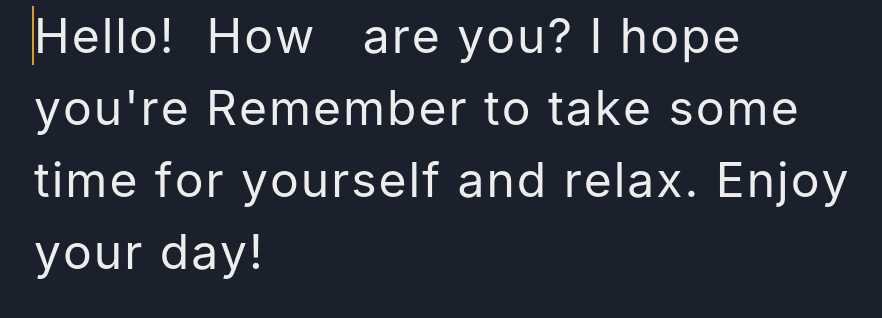
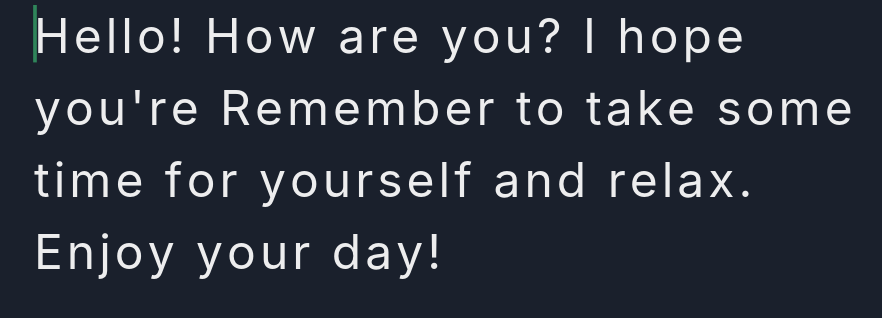
Before and after one commit to denischagin/code-typing-frontend, a React (Vite) app: page / in a window 1280 px wide. Shown: the top 318 px of the page, without its empty margins (174-1056 px from the left). Built offline with nearby package versions, Linux system fonts and the light colour scheme.

Commit message:
feat: простейшая версия курсора без рефакторинга

```diff
--- a/src/app/ui/App.tsx
+++ b/src/app/ui/App.tsx
@@ -1,12 +1,36 @@
 import {Typing} from "@widgets/Typing";
 import {ChakraProvider, Container} from "@chakra-ui/react";
 import theme from "@app/config";
+import {createContext, useState} from "react";
+
+export interface ICursorPosition {
+    left: number,
+    top: number
+}
+
+export const CursorPositionContext =
+    createContext({
+        left: 0, top: 0, handleChangePosition: (top: number, left: number) => {
+        }
+    })
 
 function App() {
+
+    const [{top, left}, setCursorPosition] =
+        useState<ICursorPosition>({left: 0, top: 0})
+
+    const handleChangePosition = (top: number, left: number) => {
+        setCursorPosition({
+            top, left
+        })
+    }
+
     return (
         <ChakraProvider theme={theme}>
             <Container maxW="1000px">
-                <Typing/>
+                <CursorPositionContext.Provider value={{top, left, handleChangePosition}}>
+                    <Typing/>
+                </CursorPositionContext.Provider>
             </Container>
         </ChakraProvider>
     )
--- a/src/entities/text/model/mocks.ts
+++ b/src/entities/text/model/mocks.ts
@@ -1,2 +1,2 @@
-export const text = "Hello!  How   are you? I hope you're " +
+export const text = "Hello! How are you? I hope you're " +
     "Remember to take some time for yourself and relax. Enjoy your day!"
--- a/src/entities/text/ui/Symbol/Symbol.tsx
+++ b/src/entities/text/ui/Symbol/Symbol.tsx
@@ -1,18 +1,38 @@
 import {Text, TextProps} from "@chakra-ui/react";
 import {SymbolProps} from "./Symbol.interface.ts";
-import {memo} from "react";
+import {memo, useContext, useEffect, useRef} from "react";
 import {TSymbolStatus} from "@entities/text";
+import {CursorPositionContext} from "@app/ui/App.tsx";
 
 
 export const Symbol = memo(({
                                 symbol, status, isPrinting,
                             }: SymbolProps) => {
+    const {handleChangePosition} = useContext(CursorPositionContext)
     const commonProps: Partial<TextProps> = {
         children: symbol === " " || symbol === "" ? <>&nbsp;</> : symbol,
+        display: "inline-flex",
+        textAlign: "center",
+        justifyContent: "center",
+        h: "100%",
+        px: "2px",
         as: "span",
-        borderLeft: "2px solid",
-        borderLeftColor: isPrinting ? "yellow.500" : "transparent",
     }
+
+    const textRef = useRef<HTMLSpanElement>(null)
+
+    useEffect(() => {
+        if (isPrinting) {
+            const rect = textRef.current?.getBoundingClientRect()
+            if (!rect) return
+
+            const centerX = (rect.left + rect.right) / 2 - rect.width / 2 - 5;
+            const centerY = (rect.top + rect.bottom) / 2 - rect.height / 2
+
+            handleChangePosition(centerY, centerX)
+        }
+    }, [isPrinting,]);
+
 
     const symbolPropsByStatus: Record<TSymbolStatus, Partial<TextProps>> = {
         default: {...commonProps},
@@ -27,9 +47,12 @@ export const Symbol = memo(({
     }
 
     return (
-        <Text
-            {...commonProps}
-            {...symbolPropsByStatus[status]}
-        />
+        <>
+            <Text
+                {...commonProps}
+                {...symbolPropsByStatus[status]}
+                ref={textRef}
+            />
+        </>
     )
 })
--- a/src/widgets/Typing/ui/Typing.tsx
+++ b/src/widgets/Typing/ui/Typing.tsx
@@ -1,4 +1,4 @@
-import {useRef} from "react";
+import {useContext, useRef} from "react";
 import {Text} from "@chakra-ui/react";
 import css from './Typing.module.scss'
 import {TypingField} from "@features/typing";
@@ -7,8 +7,10 @@ import {
     useTyping,
     Word
 } from "@entities/text";
+import {CursorPositionContext} from "@app/ui/App.tsx";
 
 export const Typing = () => {
+    const {left, top} = useContext(CursorPositionContext)
     const typingFieldRef = useRef<HTMLInputElement>(null)
 
     const {
@@ -24,8 +26,26 @@ export const Typing = () => {
 
     return (
         <div className={css.typing} onClick={handleFocus}>
-            <Text fontSize="xxx-large" display="inline-flex" flexWrap="wrap" justifyContent="left"
-                  wordBreak="break-all">
+            <Text
+                pos="relative"
+                fontSize="xxx-large"
+                display="inline-flex"
+                flexWrap="wrap"
+                justifyContent="left"
+                wordBreak="break-all"
+            >
+                <Text
+                    as="span"
+                    display="flex"
+                    alignItems="center"
+                    pos="fixed"
+                    transition="all 0.1s"
+                    top={`${top - 2}px`}
+                    left={`${left}px`}
+                    color="green.600"
+                >
+                    |
+                </Text>
                 {currentText.map(({wordId, symbols, wordIndex}) => (
                     <>
                         <Word
```
